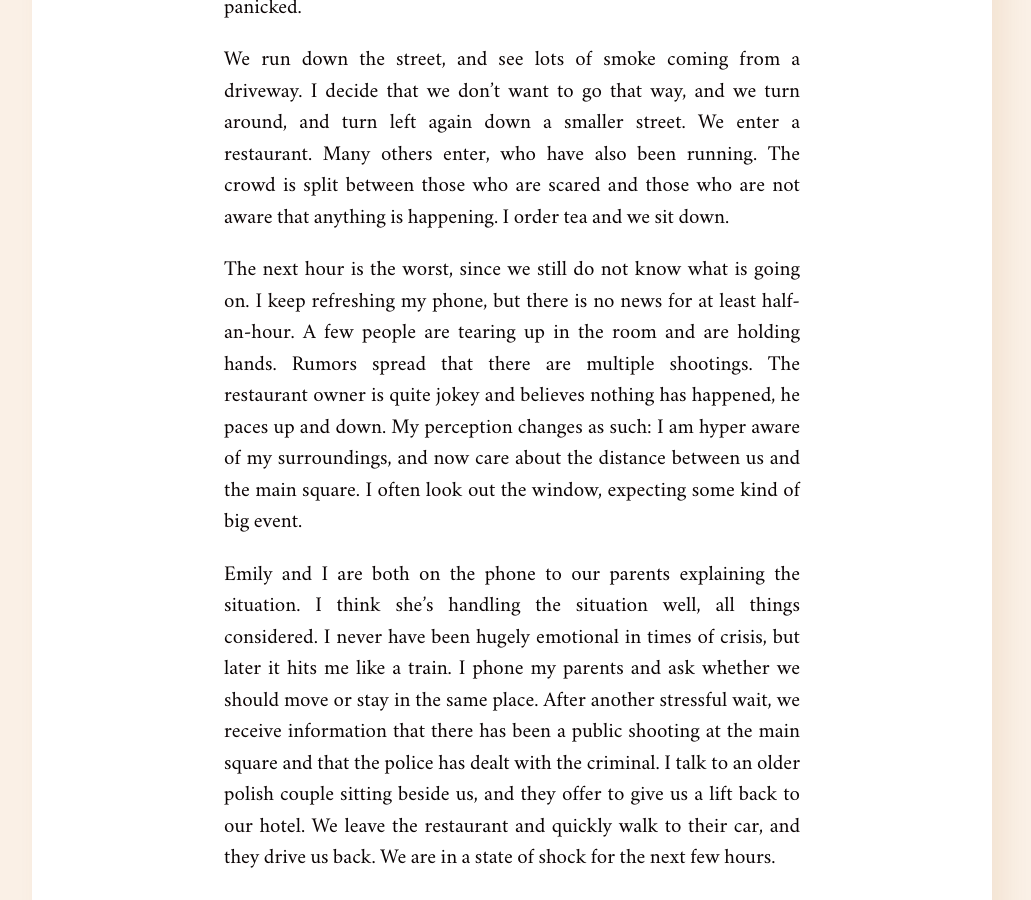
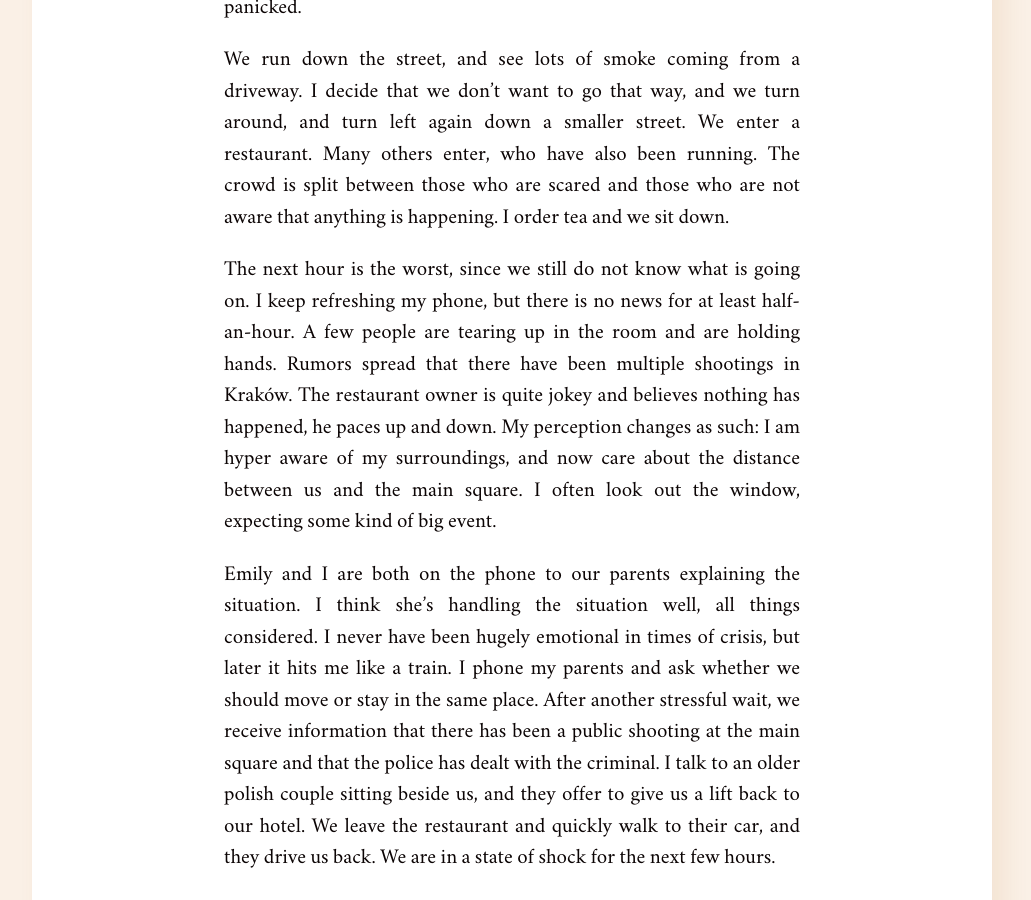
Before and after one commit to batterypointwriting/batterypointwriting.github.io, a Jekyll site: the page built from _posts/2026-11-11-Terror-in-Kraków-and-Changes-in-Perception.md, in a window 1280 px wide and 900 px high, scrolled down 780 px. Shown: the whole window, without its empty margins (128-1159 px from the left). Built offline with Jekyll 4.4.1, drawn with Linux system fonts in a browser that asks for light colours.

Commit message:
Update 2026-11-11-Terror-in-Kraków-and-Changes-in-Perception.md

```diff
--- a/_posts/2026-11-11-Terror-in-Kraków-and-Changes-in-Perception.md
+++ b/_posts/2026-11-11-Terror-in-Kraków-and-Changes-in-Perception.md
@@ -8,7 +8,7 @@ Emily and I are sitting in the town square. We each have a cup of mulled wine an
 
 We run down the street, and see lots of smoke coming from a driveway. I decide that we don't want to go that way, and we turn around, and turn left again down a smaller street. We enter a restaurant. Many others enter, who have also been running. The crowd is split between those who are scared and those who are not aware that anything is happening. I order tea and we sit down.
 
-The next hour is the worst, since we still do not know what is going on. I keep refreshing my phone, but there is no news for at least half-an-hour. A few people are tearing up in the room and are holding hands. Rumors spread that there are multiple shootings. The restaurant owner is quite jokey and believes nothing has happened, he paces up and down. My perception changes as such: I am hyper aware of my surroundings, and now care about the distance between us and the main square. I often look out the window, expecting some kind of big event.
+The next hour is the worst, since we still do not know what is going on. I keep refreshing my phone, but there is no news for at least half-an-hour. A few people are tearing up in the room and are holding hands. Rumors spread that there have been multiple shootings in Kraków. The restaurant owner is quite jokey and believes nothing has happened, he paces up and down. My perception changes as such: I am hyper aware of my surroundings, and now care about the distance between us and the main square. I often look out the window, expecting some kind of big event.
 
 Emily and I are both on the phone to our parents explaining the situation. I think she's handling the situation well, all things considered. I never have been hugely emotional in times of crisis, but later it hits me like a train. I phone my parents and ask whether we should move or stay in the same place. After another stressful wait, we receive information that there has been a public shooting at the main square and that the police has dealt with the criminal. I talk to an older polish couple sitting beside us, and they offer to give us a lift back to our hotel. We leave the restaurant and quickly walk to their car, and they drive us back. We are in a state of shock for the next few hours.
 
```
